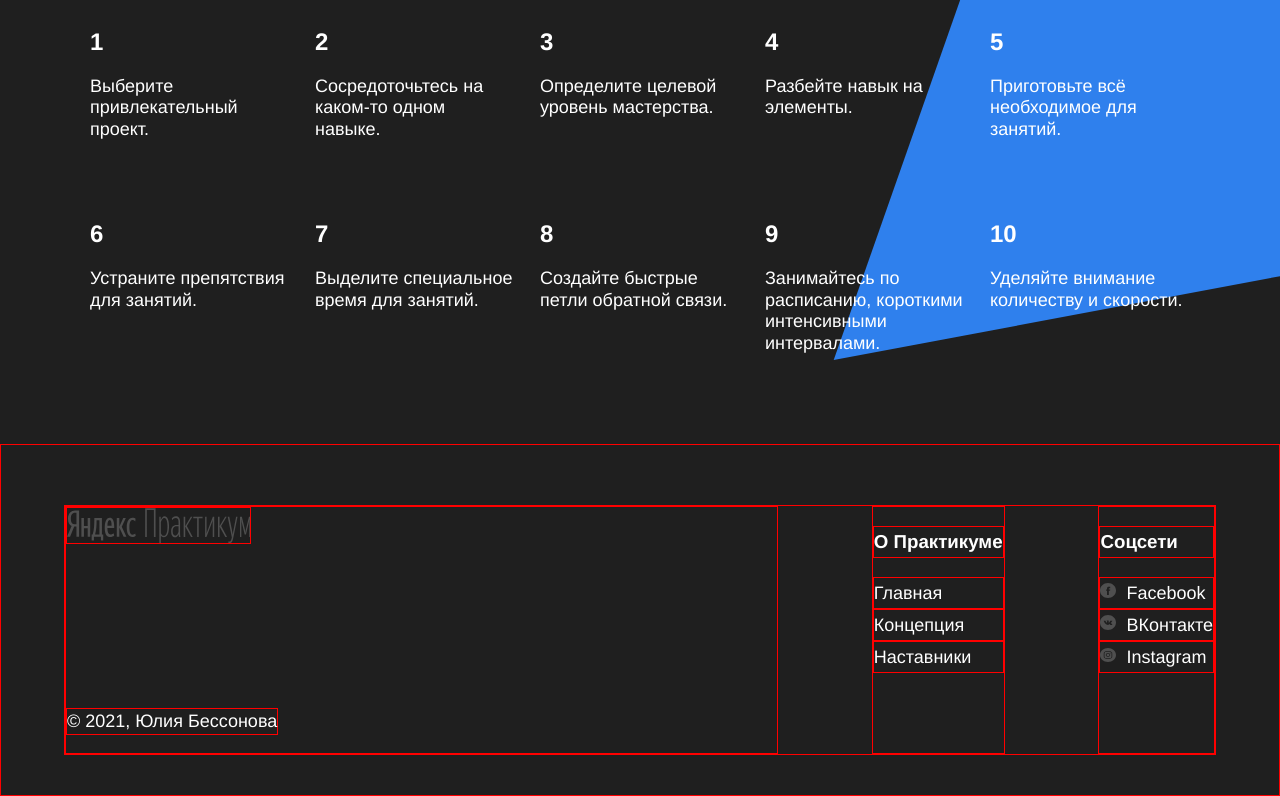
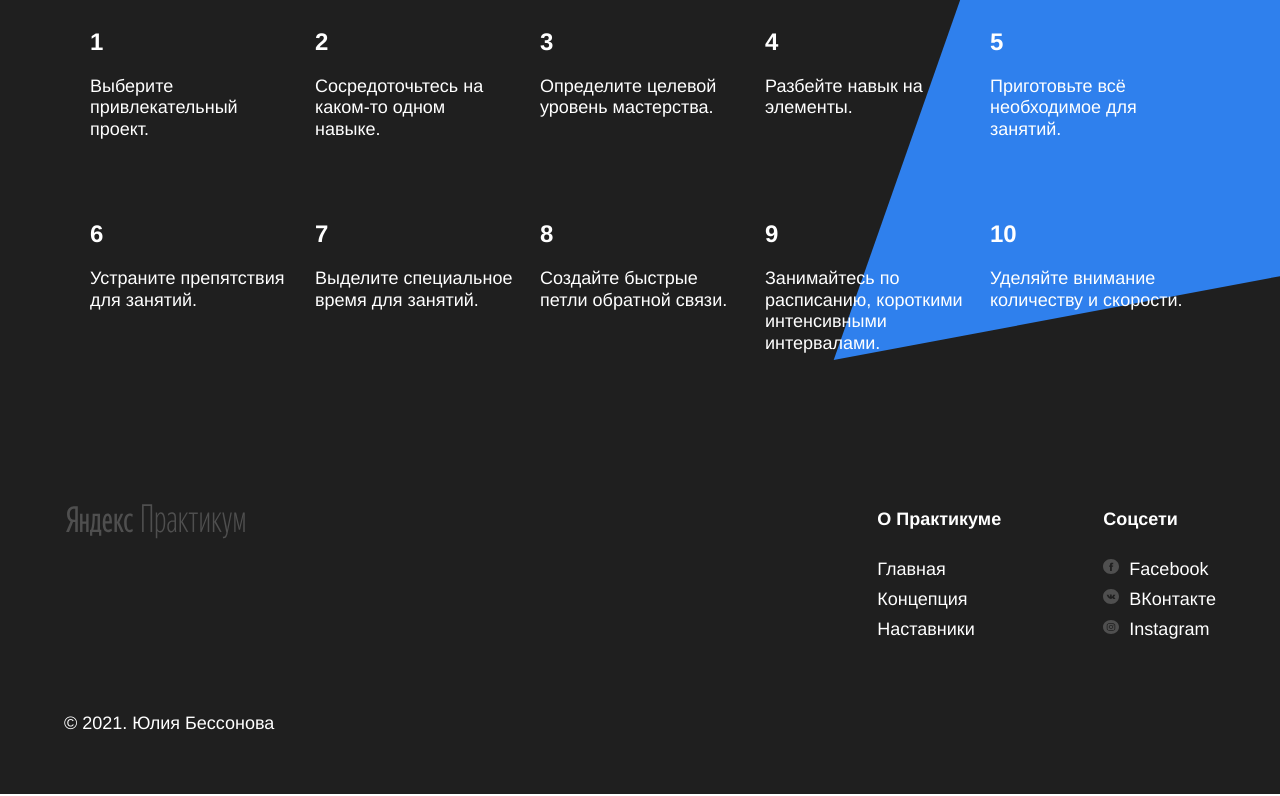
Before and after one commit to besssonova/how-to-learn, a plain HTML site: page index.html in a window 1280 px wide. Shown: the part 3162-3958 px from the top of the page. Drawn offline with Linux system fonts and the light colour scheme.

Commit message:
+Готовый футер

```diff
--- a/index.html
+++ b/index.html
@@ -13,13 +13,13 @@
 
 <!-- Логотип Яндекс.Практикума в хедере -->
 
-        <img src="images/logo_place_header.svg" alt="Логотип Яндекс.Практикум" class="logo logo_place_header">
+        <img src="./images/logo_place_header.svg" alt="Логотип Яндекс.Практикум" class="logo logo_place_header">
 
 
     <!-- Иллюстрация в хедере-->
 
         <div class="header__square-pic"></div>
-        <img src="images/header-image.png" alt="Основная иллюстрация" class="header__main-illustration">
+        <img src="./images/header-image.png" alt="Основная иллюстрация" class="header__main-illustration">
 
     <!-- Заголовок в хедере -->
         <div class="flex-row">
@@ -116,7 +116,7 @@
 
 
       <section class="feynman">
-        <img src="images/feynman.png" alt="Фото Фейнмана" class="feynman__image">
+        <img src="./images/feynman.png" alt="Фото Фейнмана" class="feynman__image">
         <h1 class="feynman__title">Метод Фейнмана</h1>
         <h2 class="feynman__subtitle">Выучить и не забыть.</h2>
         <a href="#" target="_blank" class="feynman__link">Подробнее &#8594;</a>
@@ -126,7 +126,7 @@
       </section>
 
       <section class="kaufman">
-        <img src="images/kaufman-triangle.svg" alt="Синий треугольник" class="kaufman__triangle">
+        <img src="./images/kaufman-triangle.svg" alt="Синий треугольник" class="kaufman__triangle">
         <h2 class="section__title section__title_theme_dark">Принципы обучения</h2>
         <h3 class="section__subtitle section__subtitle_theme_dark">от Джоша Кауфмана</h3>
 
@@ -191,12 +191,12 @@
 
         <div class="footer__column_content_copyright">
           <div class="logo logo_place_footer"></div>
-          <p class="footer__author">&copy; 2021, Юлия Бессонова</p>
+          <p class="footer__author">&copy; 2021. Юлия Бессонова</p>
         </div>
 
         <div class="footer__column_content_info">
           <h3 class="footer__column-heading">О Практикуме</h3>
-          <div class="footer__column_links">
+          <div class="footer__column-links">
             <a href="#" target="_blank" class="footer__column-link">Главная</a>
             <a href="#" target="_blank" class="footer__column-link">Концепция</a>
             <a href="#" target="_blank" class="footer__column-link">Наставники</a>
@@ -206,9 +206,9 @@
         <div class="footer__column_content_social">
           <h3 class="footer__column-heading">Соцсети</h3>
 
-          <a href="#" target="_blank" class="footer__column-link"><img src="images/facebook_color_white.svg" alt="logo FB" class="footer__social-icon">Facebook</a>
-          <a href="#" target="_blank" class="footer__column-link"><img src="images/vk_color_white.svg" alt="logo VK"class="footer__social-icon">ВКонтакте</a>
-          <a href="#" target="_blank" class="footer__column-link"><img src="images/instagram_color_white.svg" alt="logo IG" class="footer__social-icon">Instagram</a>
+          <a href="#" target="_blank" class="footer__column-link"><img src="./images/facebook_color_white.svg" alt="logo FB" class="footer__social-icon">Facebook</a>
+          <a href="#" target="_blank" class="footer__column-link"><img src="./images/vk_color_white.svg" alt="logo VK"class="footer__social-icon">ВКонтакте</a>
+          <a href="#" target="_blank" class="footer__column-link"><img src="./images/instagram_color_white.svg" alt="logo IG" class="footer__social-icon">Instagram</a>
         </div>
 
       </div>
--- a/styles/style.css
+++ b/styles/style.css
@@ -309,11 +309,9 @@
   background-color: #1f1f1f;
   min-height: 350px;
   display: flex;
-  border: 1px solid red;
 }
 
 .footer__columns {
-  border: 1px solid red;
   margin: 60px auto 40px;
   display: flex;
   flex-direction: row;
@@ -328,15 +326,14 @@
 .footer__column_content_copyright {
   flex-basis: 711px;
   position: relative;
-  border: 1px solid red;
 
 }
 
 .logo_place_footer {
   width: 183px;
   height: 35px;
+  background-size: 183px 35px;
   background-image: url(../images/logo_place_footer.svg);
-  border: 1px solid red;
 }
 
 .footer__author {
@@ -347,25 +344,27 @@
   line-height: 25px;
   font-size: 18px;
   font-weight: normal;
-  border: 1px solid red;
 
 }
 
 
 
 .footer__column_content_info {
-  border: 1px solid red;
 
-  flex-direction: column;
 
 }
 
 .footer__column-heading {
+  margin: 0 auto 20px;
   line-height: 30px;
-  font-weight: 18px;
+  font-size: 18px;
   font-weight: bold;
-  border: 1px solid red;
 
+
+}
+
+.footer__column-links {
+  margin: 0 auto 16px;
 }
 
 .footer__column-link {
@@ -375,15 +374,11 @@
   font-size: 18px;
   font-weight: normal;
   display: block;
-  border: 1px solid red;
-
-
 
 }
 
 
 .footer__column_content_social {
-  border: 1px solid red;
 
 
 }
```
